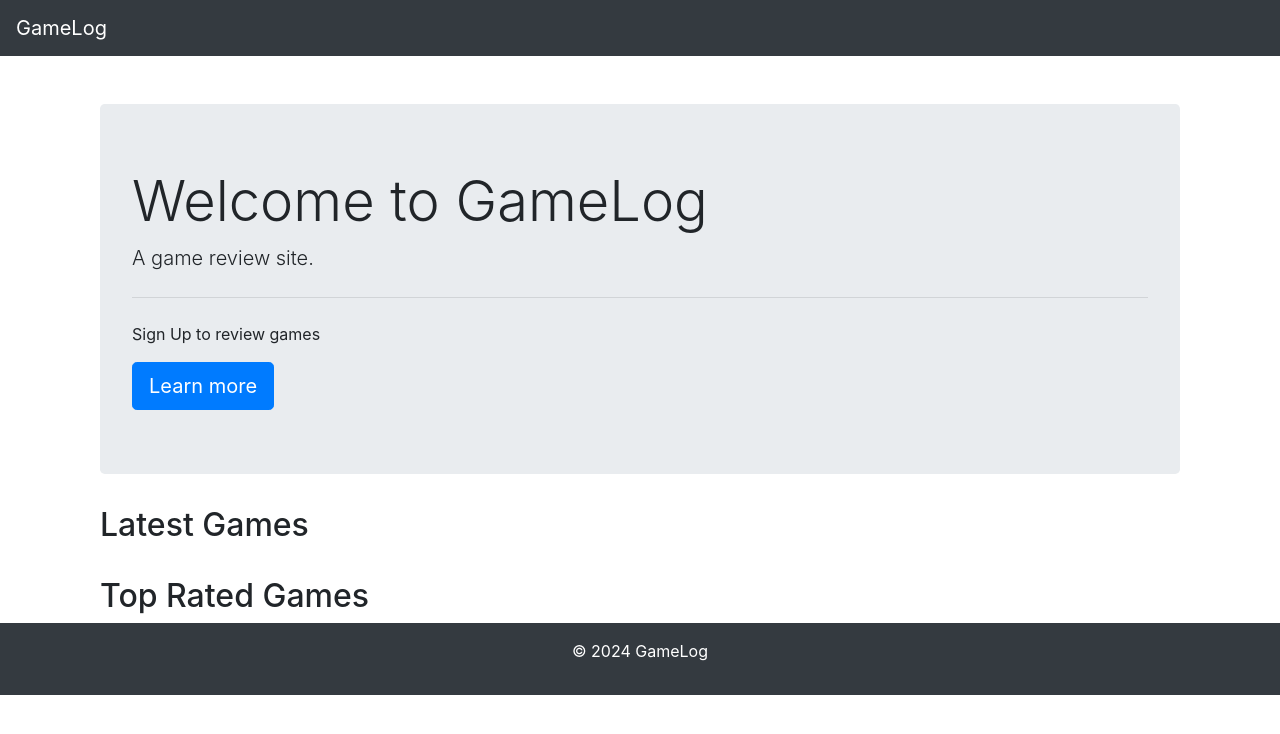
After one commit to Richieon88/django-review-site, a Django app: template games/templates/games/index.html in a window 1280 px wide. The commit adds this page. Shown: the top 734 px of the page. Run offline with Django 4.2, Linux system fonts and the light colour scheme; the template is opened without the code that fills it, so the values that code supplies are empty; some libraries are stand-ins or nearby versions.

Commit message:
add index.html and 'homepage' view

```diff
--- a/games/templates/games/games_list.html
+++ b/games/templates/games/games_list.html
@@ -1,6 +1,6 @@
 {% extends 'base.html' %}
 
-{% block title %}Game List - Your Website Title{% endblock %}
+{% block title %}Game List - GameLog{% endblock %}
 
 {% block content %}
     <div class="container">
--- /dev/null
+++ b/games/templates/games/index.html
@@ -0,0 +1,58 @@
+{% extends 'base.html' %}
+
+{% block title %}Home - Your Website Title{% endblock %}
+
+{% block content %}
+    <div class="container">
+        <!-- Jumbotron for Welcome Message -->
+        <div class="jumbotron mt-5">
+            <h1 class="display-4">Welcome to GameLog</h1>
+            <p class="lead">A game review site.</p>
+            <hr class="my-4">
+            <p>Sign Up to review games</p>
+            <a class="btn btn-primary btn-lg" href="#" role="button">Learn more</a>
+        </div>
+
+        <!-- Latest Games Section -->
+        <div class="row mb-4">
+            <div class="col">
+                <h2>Latest Games</h2>
+                <div class="card-deck">
+                    {% for game in latest_games %}
+                    <div class="card mb-4">
+                        <!-- Add game image -->
+                        <img src="{{ game.image.url }}" class="card-img-top" alt="{{ game.title }}">
+                        <div class="card-body">
+                            <h5 class="card-title">{{ game.title }}</h5>
+                            <p class="card-text">Release Date: {{ game.release_date }}</p>
+                            <!-- Add more game details as needed -->
+                            <a href="{% url 'game_detail' game.pk %}" class="btn btn-primary">View Details</a>
+                        </div>
+                    </div>
+                    {% endfor %}
+                </div>
+            </div>
+        </div>
+
+        <!-- Top Rated Games Section -->
+        <div class="row">
+            <div class="col">
+                <h2>Top Rated Games</h2>
+                <div class="card-deck">
+                    {% for game in top_rated_games %}
+                    <div class="card mb-4">
+                        <!-- Add game image -->
+                        <img src="{{ game.image.url }}" class="card-img-top" alt="{{ game.title }}">
+                        <div class="card-body">
+                            <h5 class="card-title">{{ game.title }}</h5>
+                            <p class="card-text">Release Date: {{ game.release_date }}</p>
+                            <!-- Add more game details as needed -->
+                            <a href="{% url 'game_detail' game.pk %}" class="btn btn-primary">View Details</a>
+                        </div>
+                    </div>
+                    {% endfor %}
+                </div>
+            </div>
+        </div>
+    </div>
+{% endblock %}
--- a/games/urls.py
+++ b/games/urls.py
@@ -4,4 +4,5 @@ from . import views
 urlpatterns = [
     path('', views.game_list, name='game_list'),
     path('<int:pk>/', views.game_detail, name='game_detail'),
+    path('', views.homepage, name='homepage'),
 ]
--- a/templates/base.html
+++ b/templates/base.html
@@ -11,7 +11,7 @@
     <header>
         <!-- Navigation bar, logo, etc. -->
         <nav class="navbar navbar-expand-lg navbar-dark bg-dark">
-            <a class="navbar-brand" href="{% url 'homepage' %}">Your Website</a>
+            <a class="navbar-brand" href="{% url 'homepage' %}">GameLog</a>
         </nav>
     </header>
 
```
Also changed, not shown: games/views.py (+9 -0 lines).
